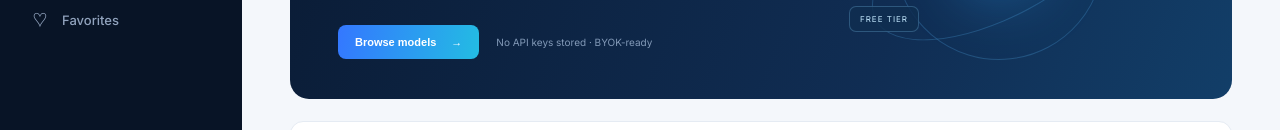
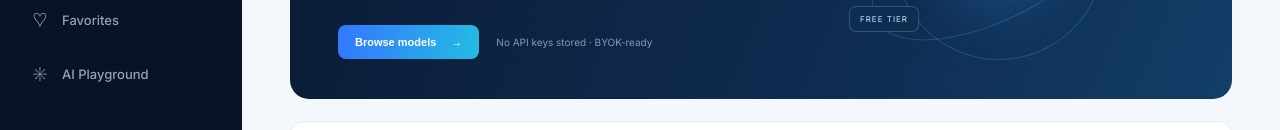
Before and after one commit to IAMAN1/FreeModel-Hub, a plain HTML site: page index.html in a window 1280 px wide. Shown: the part 311-441 px from the top of the page. Drawn offline with Linux system fonts and the light colour scheme.

Commit message:
Link AI Playground from main navigation

```diff
--- a/index.html
+++ b/index.html
@@ -7,7 +7,7 @@
 </head>
 <body><div class="app-shell">
 <aside class="sidebar"><a class="brand" href="#"><span class="brand-mark">F</span><span>FreeModel<span class="brand-light">.Hub</span></span></a>
-<div class="side-label">WORKSPACE</div><button class="nav active" data-view="explore"><span>⌕</span> Explore models</button><button class="nav" data-view="providers"><span>▦</span> Providers</button><button class="nav" data-view="compare"><span>⇄</span> Compare <b id="compare-count">0</b></button><button class="nav" data-view="saved"><span>♡</span> Favorites</button>
+<div class="side-label">WORKSPACE</div><button class="nav active" data-view="explore"><span>⌕</span> Explore models</button><button class="nav" data-view="providers"><span>▦</span> Providers</button><button class="nav" data-view="compare"><span>⇄</span> Compare <b id="compare-count">0</b></button><button class="nav" data-view="saved"><span>♡</span> Favorites</button><a class="nav" href="playground.html" style="text-decoration:none"><span>✳</span> AI Playground</a>
 <div class="side-bottom"><div class="status-dot"></div><span>Curated directory</span><small>v1.0 · 25 Nov 2026</small><a href="https://github.com/IAMAN1/FreeModel-Hub" target="_blank" rel="noreferrer">GitHub ↗</a></div></aside>
 <main class="main"><header class="topbar"><div><div class="eyebrow">AI MODEL DIRECTORY</div><h1 id="page-title">Explore models</h1></div><div class="top-actions"><span class="live-pill"><i></i> Documentation-linked</span><button class="theme-btn" id="theme-toggle" aria-label="Toggle theme">☼</button></div></header>
 <section class="hero"><div class="hero-copy"><div class="hero-kicker">BUILD MORE. SPEND LESS.</div><h2>Find the right AI.<br><em>Without the API bill.</em></h2><p>รวมโมเดล AI ที่มีช่องทางใช้งานฟรี พร้อมข้อมูลผู้ให้บริการ ข้อจำกัด และตัวอย่าง API ในที่เดียว</p><div class="hero-actions"><button class="primary" id="browse-btn">Browse models <span>→</span></button><span class="hero-note">No API keys stored · BYOK-ready</span></div></div><div class="hero-art"><div class="orbit orbit-one"></div><div class="orbit orbit-two"></div><div class="core">AI<span>✳</span></div><div class="float-tag tag-a">OPEN API</div><div class="float-tag tag-b">FREE TIER</div><div class="float-tag tag-c">DEV FIRST</div></div></section>
```
